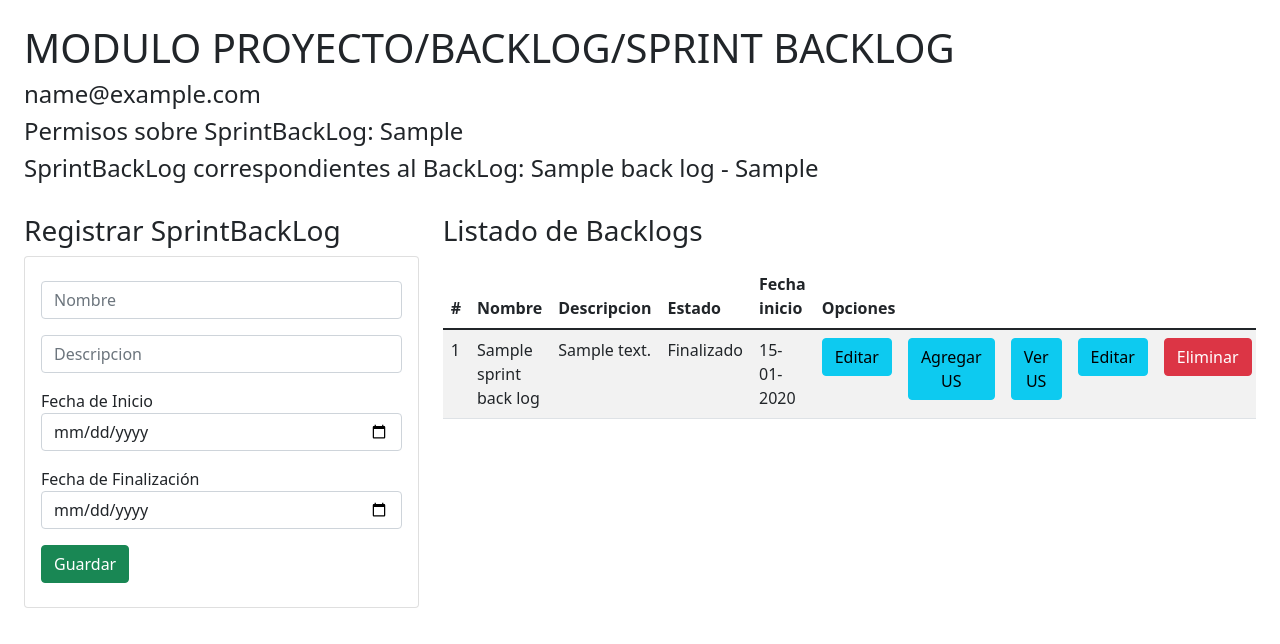
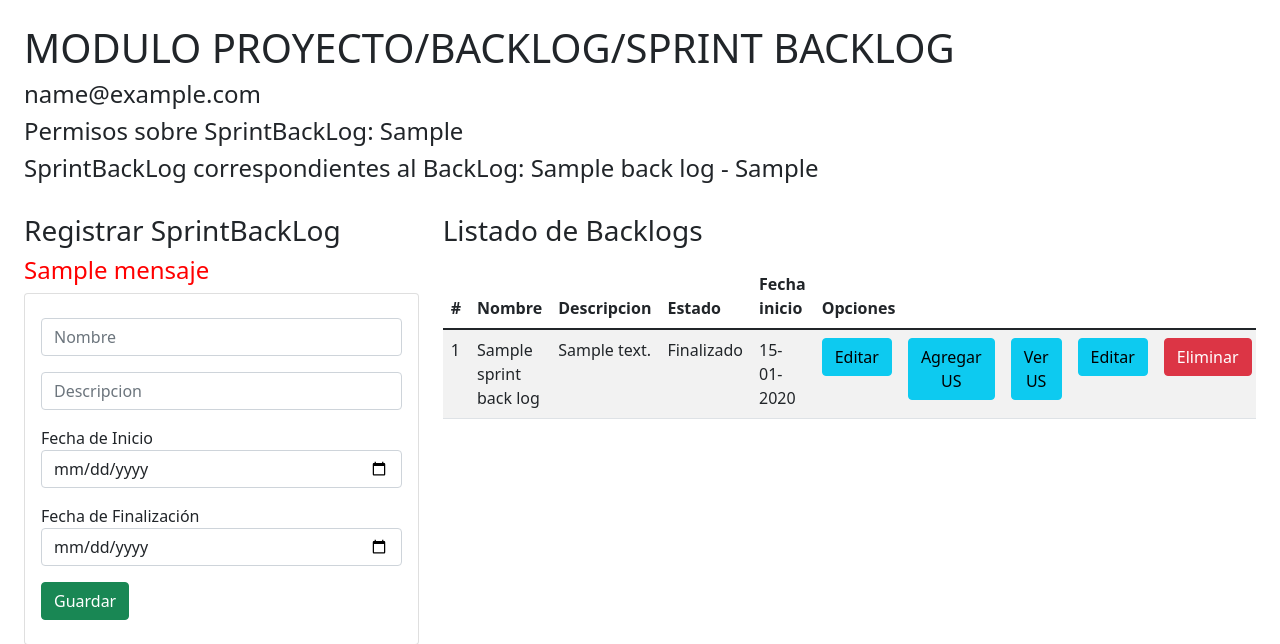
Before and after one commit to vegaalexa/IS2-GRUPO5, a Django app: template is2Proyecto/gestionProyectoApp/templates/sprintBackLog.html in a window 1280 px wide. Shown: the part 56-700 px from the top of the page. Run offline with Django 4.2, Linux system fonts and the light colour scheme; the template is opened without the code that fills it: most values are stand-ins (such as "Sample title", 1, 10 or a date in 2020); data that the repository does not hold is empty; some libraries are stand-ins or nearby versions.

Commit message:
Agregamos un estilo y al mensaje de retorno "registro exitoso" o "error"

```diff
--- a/is2Proyecto/gestionProyectoApp/templates/sprintBackLog.html
+++ b/is2Proyecto/gestionProyectoApp/templates/sprintBackLog.html
@@ -16,6 +16,13 @@
     <div class="row">
 		<div class="col-sm-12 col-md-6 col-lg-4 col-xl-4">
 			<h3>Registrar SprintBackLog</h3>
+			{% if mensaje != 'None' %}
+				{% if mensaje == 'Registro exitoso' %}
+					<h4 style="color: green;">{{mensaje}}</h4>
+				{% else %}
+					<h4 style="color: red;">{{mensaje}}</h4>
+				{% endif %}
+			{% endif%}
 			<div class="card">
 				<div class="card-body">
 					<form action="/registrarSprintBackLog/{{email}}/{{backLog.idBackLog}}" method="POST"> {% csrf_token%}
```
